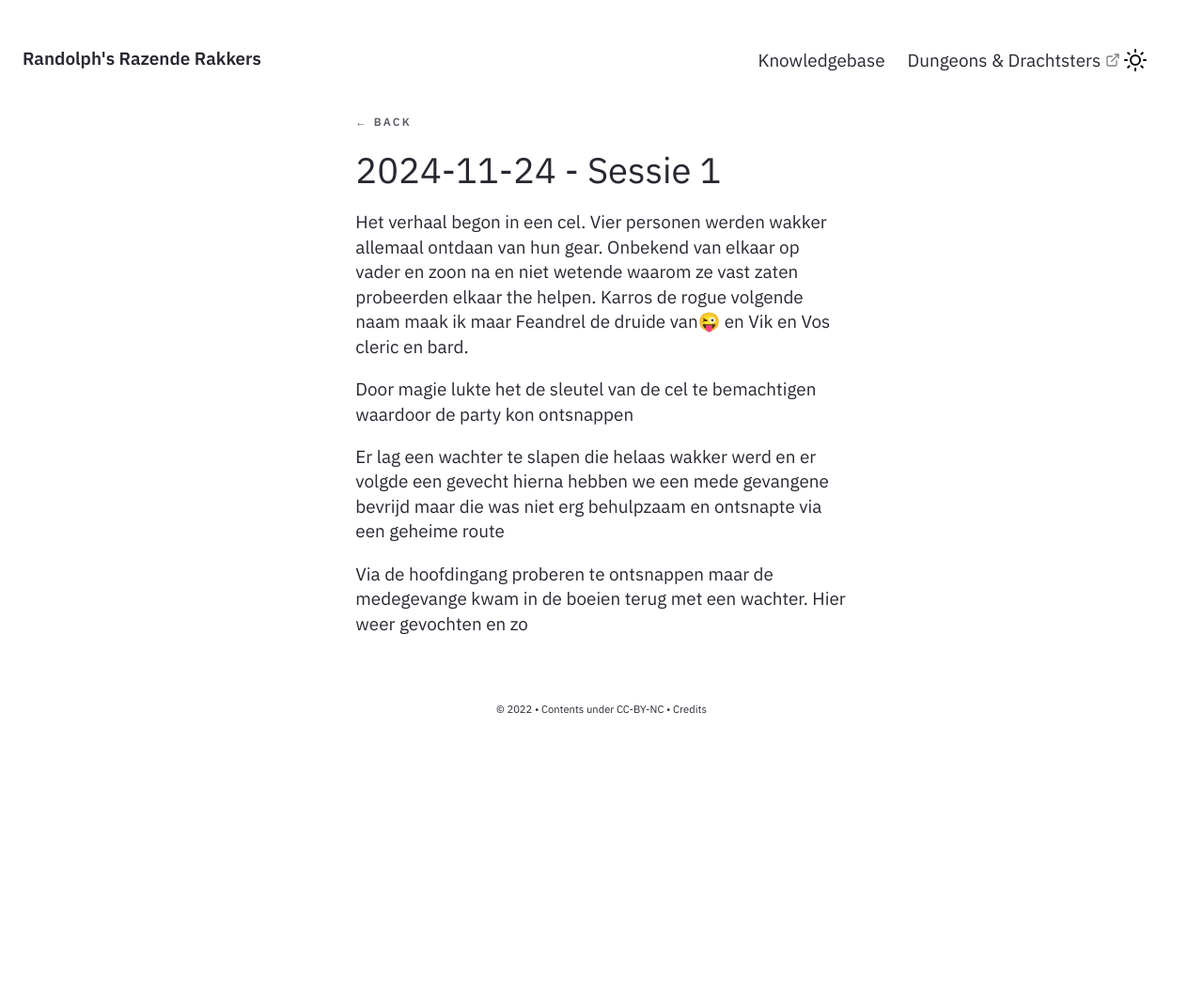
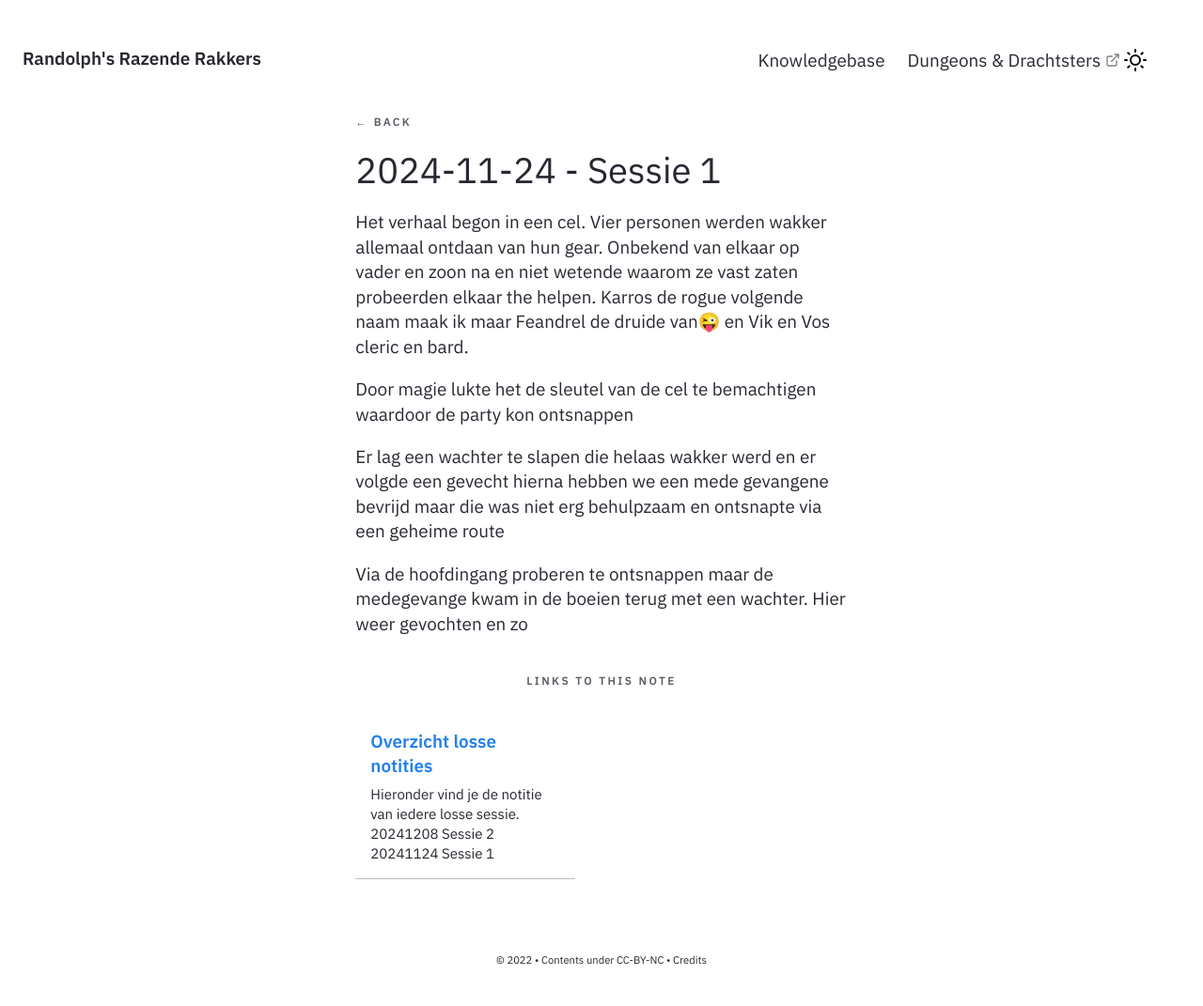
Before and after one commit to basvroegop/rrr, a Jekyll site: the page built from _notes/Public/Samenvattingen/2024-11-24 - Sessie 1.md, in a window 1280 px wide. Shown: the whole page at 94% size. Built offline with Jekyll 4.4.1, drawn with Linux system fonts in a browser that asks for light colours; before the commit the page ends 900 px from its top, so only the background shows below that.

Commit message:
Metadata overzicht.

```diff
--- a/_notes/Public/Samenvattingen/Overzicht losse notities.md
+++ b/_notes/Public/Samenvattingen/Overzicht losse notities.md
@@ -1,3 +1,8 @@
+---
+title: Overzicht losse notities
+feed: hide
+---
+
 Hieronder vind je de notitie van iedere losse sessie.
 
 - [[2024-12-08 - Sessie 2]]
```
